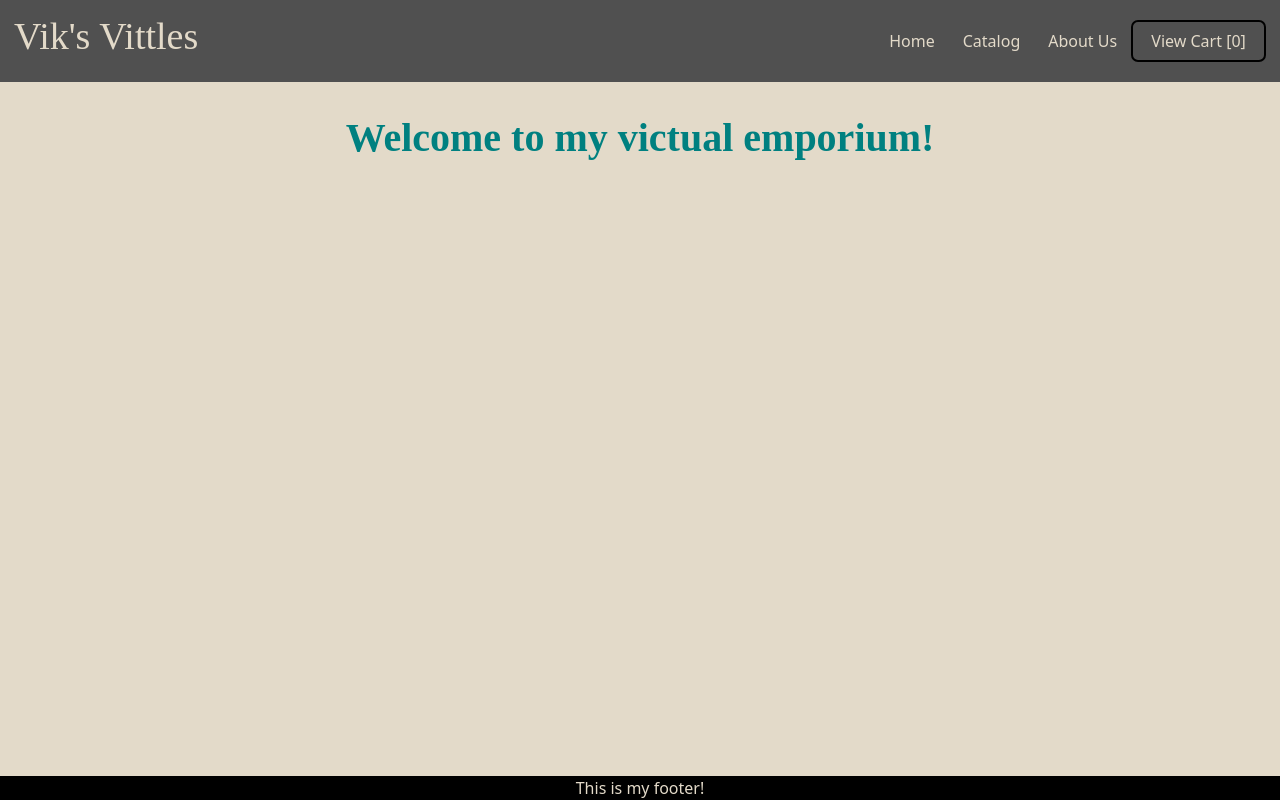
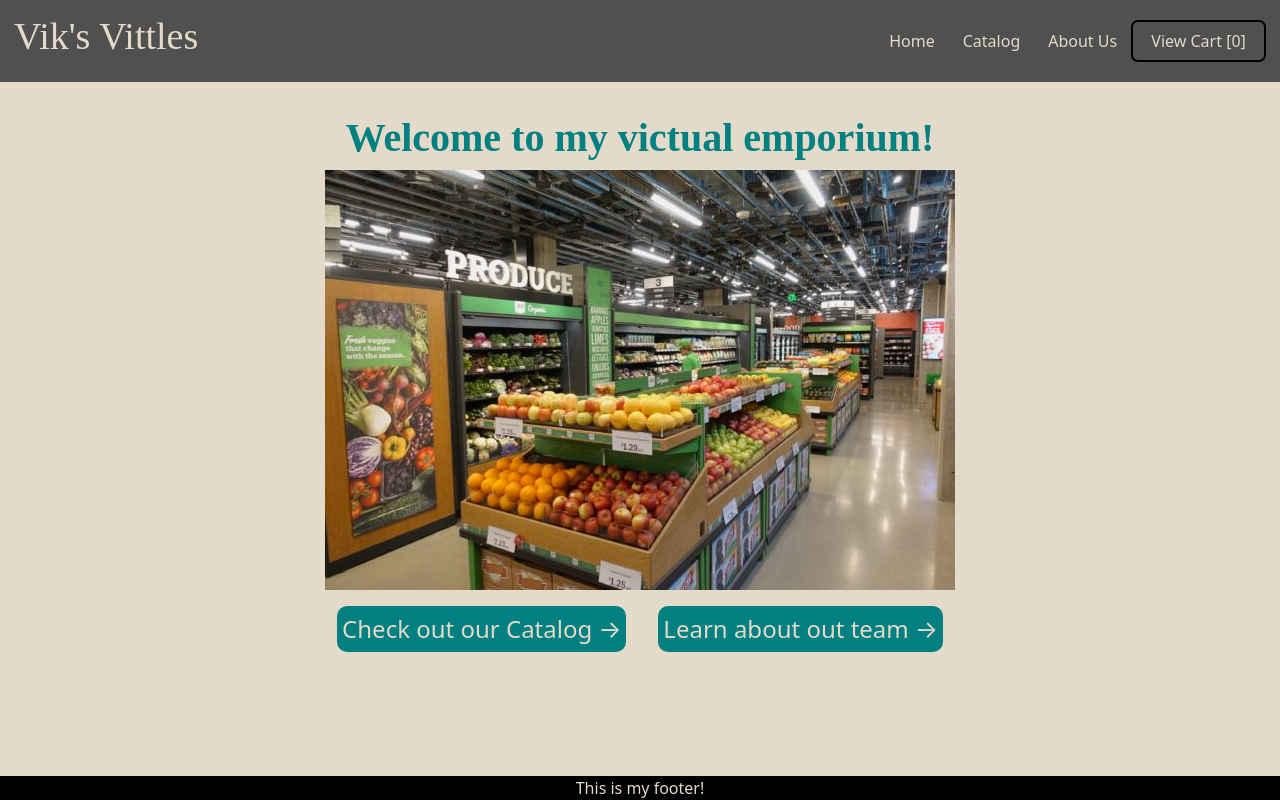
Before and after one commit to NathanVik/fsdi107-assignment3, a React (Create React App) app: page / in a window 1280 px wide. Built offline with nearby package versions, Linux system fonts and the light colour scheme.

Commit message:
end of class 4, connected to server

```diff
--- a/package.json
+++ b/package.json
@@ -6,6 +6,7 @@
     "@testing-library/jest-dom": "^5.14.1",
     "@testing-library/react": "^11.2.7",
     "@testing-library/user-event": "^12.8.3",
+    "axios": "^0.21.1",
     "bootstrap": "^5.1.0",
     "font-awesome": "^4.7.0",
     "global": "^4.4.0",
--- a/src/components/admin.jsx
+++ b/src/components/admin.jsx
@@ -46,13 +46,18 @@ class Admin extends Component {
             </div>
          );
     } //Render End
-    registerItem = () => {
+    registerItem = async () => {
         //create an object
         let item = { ...this.state }; // creates a copy of the state
-        console.log(item)
+        item.price = item.price * 1;
+        item.stock = +item.stock;
+        item.minimum = parseInt(item.minimum);
+        console.log(item);
+
         //send object to service -> to server
+
         let service = new ItemService();
-        service.saveItem(item);
+        await service.saveItem(item);
 
         //clear capture form
         this.setState({ title: "", category: "", price: "", image: "", showAlert: true });
--- a/src/components/catalog.jsx
+++ b/src/components/catalog.jsx
@@ -46,9 +46,9 @@ class Catalog extends Component {
     }
     //best place to load server data here
     //executed after render
-    componentDidMount() {
+    async componentDidMount() {
     let service = new ItemService();
-    let data = service.getCatalog();
+    let data = await service.getCatalog();
 
     let categories = [];
     for(let i=0; i< data.length; i++) {
--- a/src/components/home.css
+++ b/src/components/home.css
@@ -7,3 +7,21 @@
 .home {
     padding: 2rem;
 }
+.linkContainer {
+    display: flex;
+    justify-content: center;
+    text-decoration: none;
+}
+.homeLink {
+    background-color: var(--nav-primary);
+    border-radius: 10px;
+    padding: 5px;
+    margin: 1rem;
+    font-size: 1.5rem;
+    text-decoration: none;
+    color: var(--nav-text);
+}
+.homeLink:hover {
+    background-color: var(--nav-background);
+    color: var(--nav-text);
+}
--- a/src/components/home.jsx
+++ b/src/components/home.jsx
@@ -1,4 +1,5 @@
 import React, { Component } from 'react';
+import {Link} from 'react-router-dom';
 
 import "./home.css";
 
@@ -8,13 +9,16 @@ class Home extends Component {
         return (
             <div className="home">
                 <h1>Welcome to my victual emporium!</h1>
-            </div>
+
+                <Link to="/catalog"><img src="/images/storefront.jpeg" alt="storefront"></img></Link>
+                <div className="linkContainer">
+                    <Link to="/catalog" className="homeLink">Check out our Catalog &rarr;</Link>
+                    <Link to="/about" className="homeLink">Learn about out team &rarr;</Link>
+                </div>
 
 
 
-
-
-
+            </div>
          );
     }
 }
--- a/src/components/item.jsx
+++ b/src/components/item.jsx
@@ -13,7 +13,7 @@ class Item extends Component {
             <div className="itemFrame">
                 <img src={'/images/products/' + this.props.data.image} alt="product img" width="200" height="200"></img>
                 <h5>{this.props.data.title}</h5>
-                <p>Unit Price: ${this.props.data.price.toFixed(2)}</p>
+                <p>Unit Price: ${parseFloat(this.props.data.price).toFixed(2)}</p>
             <QuantityPicker onChange={this.handleQuantityChange}></QuantityPicker>
             <p>Total Price: {this.getTotal()}</p>
             <button className="btn-vittle" onClick={this.handleAddToCart}>
--- a/src/components/itemInCart.jsx
+++ b/src/components/itemInCart.jsx
@@ -39,7 +39,6 @@ getTotal = () => {
 
 handleDelete = (productId) => {
     let id = productId;
-    console.log(id);
     this.context.removeProductFromCart(id);
     };
 }
--- a/src/services/itemService.js
+++ b/src/services/itemService.js
@@ -1,3 +1,5 @@
+import axios from "axios";
+
 var catalog = [];
 // 9 products minimum
 
@@ -40,13 +42,15 @@ catalog.push(chocolate);
 catalog.push(coffee);
 
 class ItemService {
-  getCatalog() {
+  async getCatalog() {
+    //return catalog;
     //logic to call server
     //retrieve array of products
-    return catalog;
+    let response = await axios.get('http://127.0.0.1:5000/api/catalog');
+    return response.data;
   }
-  saveItem(item) {
-    console.log(`To Do: send item to server`);
+  async saveItem(item) {
+    await axios.post('http://127.0.0.1:5000/api/catalog', item);
   }
 
   getItemDetails(id) {}
--- a/src/store/globalContext.jsx
+++ b/src/store/globalContext.jsx
@@ -43,9 +43,10 @@ class GlobalState extends Component {
     removeProductFromCart = (productId) => {
         let currentCart = [...this.state.cart];
 
-        for (let i = 0; i < currentCart.length; i++) {
+        for (let i = 0; i < currentCart.length; i++ ) {
             if( currentCart[i]._id === productId ){
                 currentCart.splice(i, 1);
+                break;
             };
         };
 
```
Also changed, not shown: public/images/storefront.jpeg (added), 1 other file (tests, documents, lock files or other folders).
